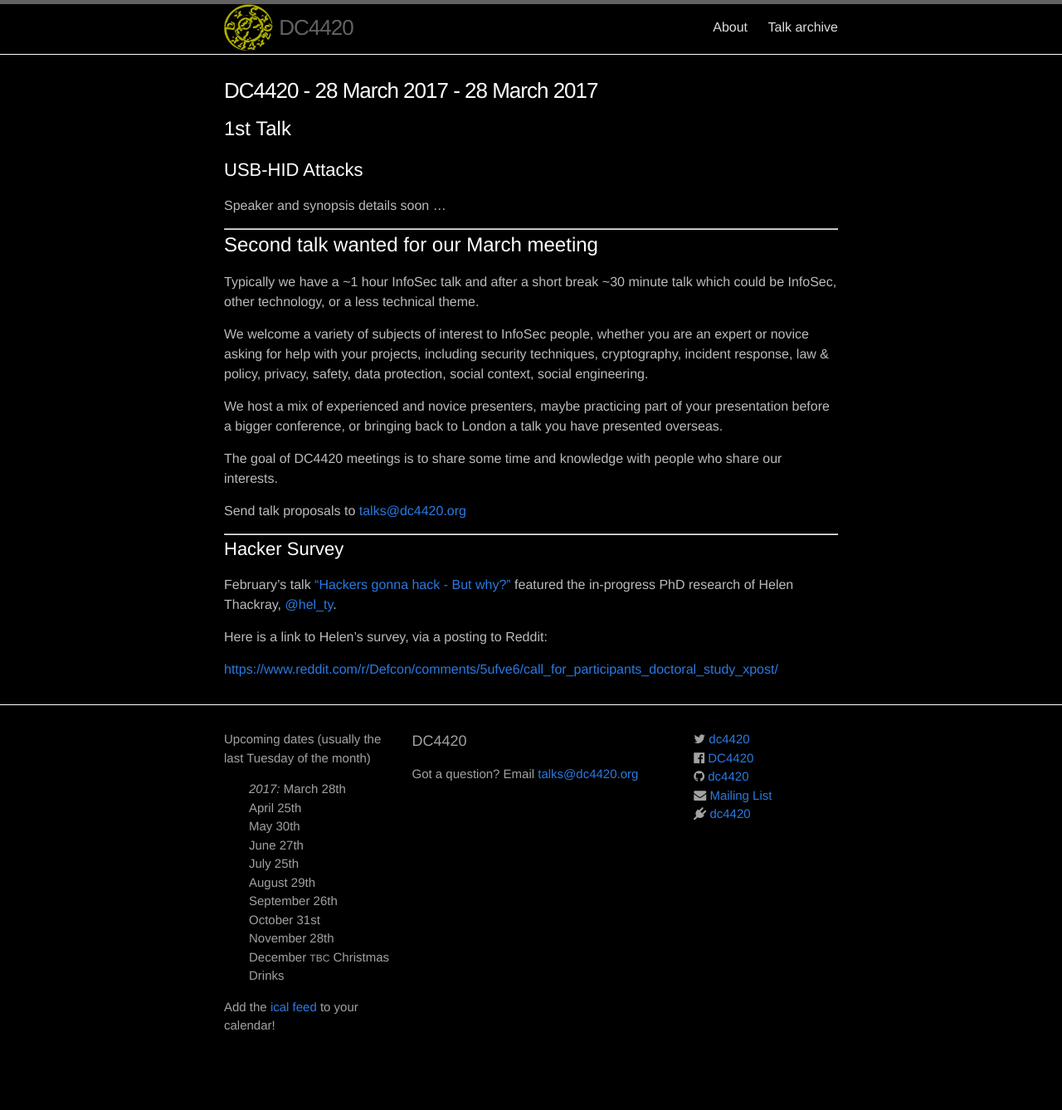
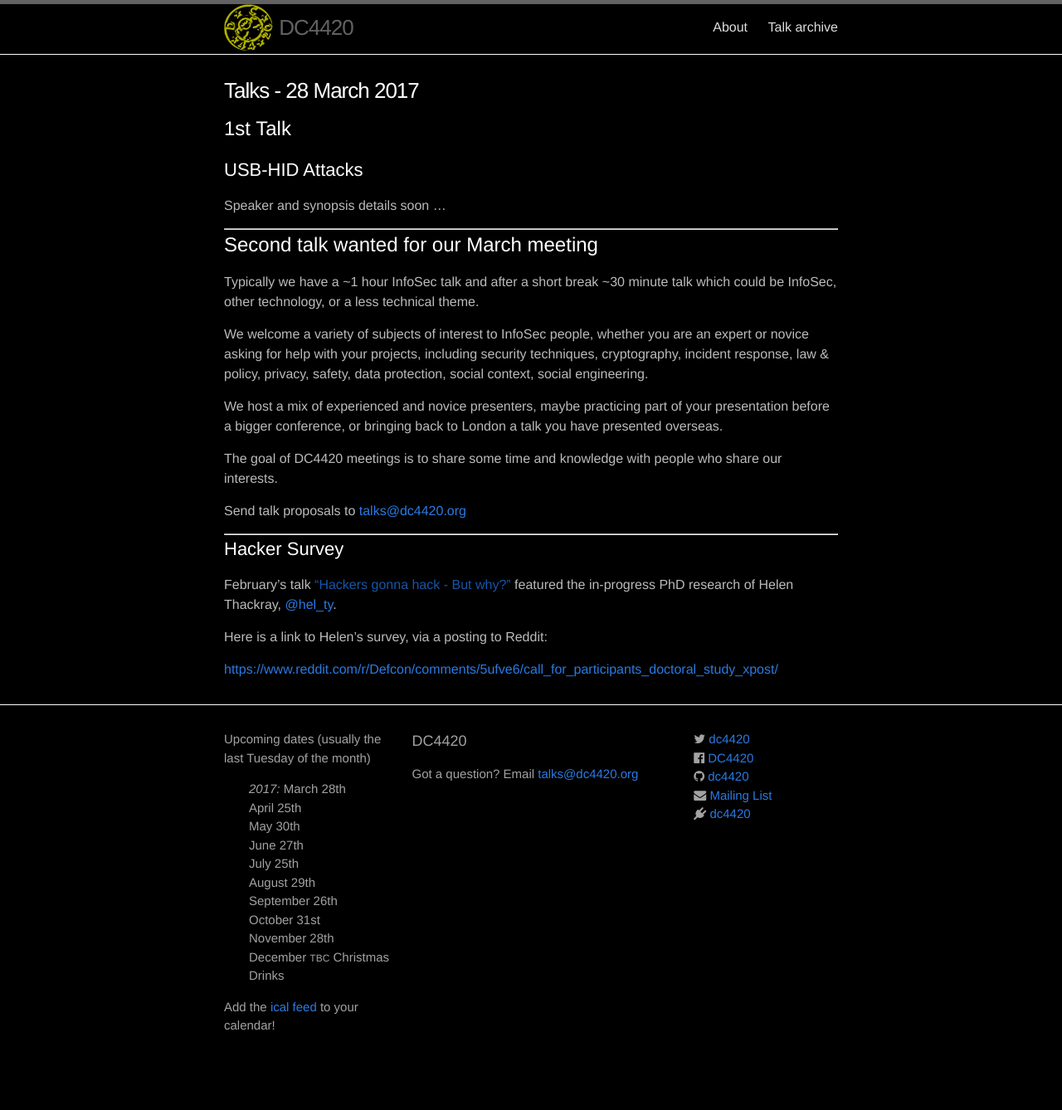
Before and after one commit to dc4420/website, a Jekyll site: the page built from _posts/2017-03-28-talks.markdown, in a window 1280 px wide. Shown: the whole page at 83% size. Built offline with Jekyll 4.4.1, drawn with Linux system fonts in a browser that asks for light colours; nearby versions of some CDN libraries.

Commit message:
fiddle with syntax

```diff
--- a/_posts/2017-03-28-talks.markdown
+++ b/_posts/2017-03-28-talks.markdown
@@ -1,6 +1,6 @@
 ---
 layout: post
-title: DC4420 - 28 March 2017
+title:
 pubdate: 2017-3-02 17:00:00
 categories: talk
 ---
@@ -29,7 +29,7 @@
 
 ## Hacker Survey
 
-February's talk ["Hackers gonna hack - But why?"]({% post_url 2017-02-28-talks %}) featured the in-progress PhD research of Helen Thackray, [@hel_ty](https://twitter.com/hel_ty).
+February's talk ["Hackers gonna hack - But why?"]({{ post_url 2017-02-28-talks }}) featured the in-progress PhD research of Helen Thackray, [@hel_ty](https://twitter.com/hel_ty).
 
 Here is a link to Helen's survey, via a posting to Reddit:
 
```
